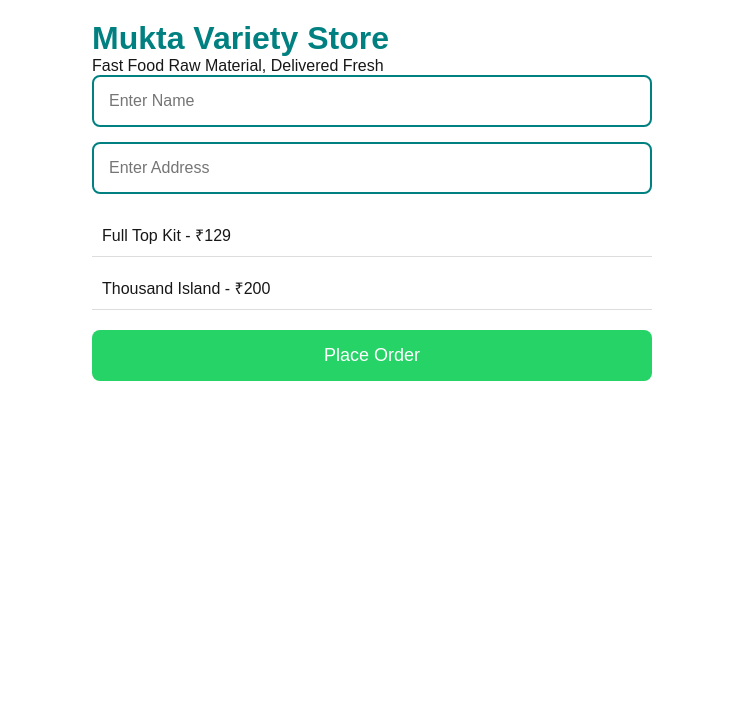
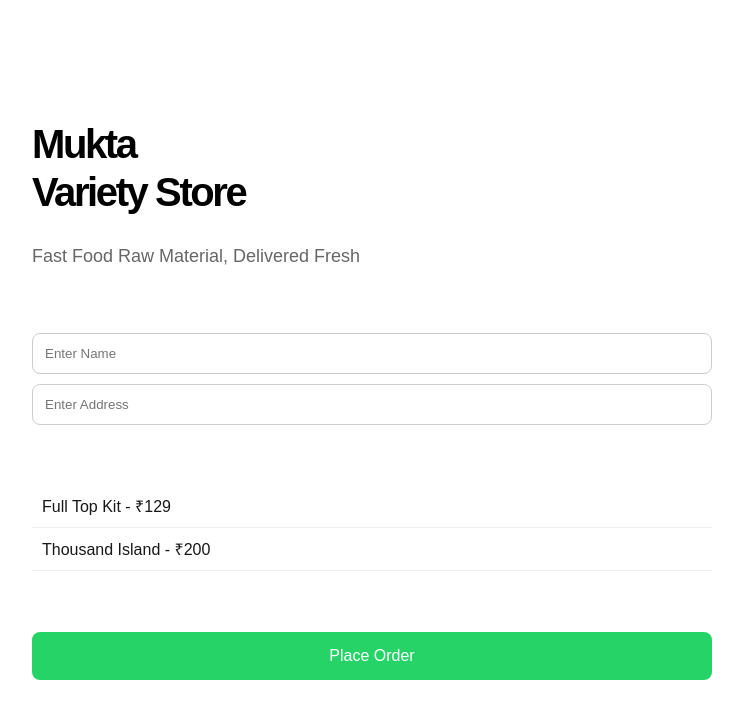
Before and after one commit to sarojrkhatri82-web/mukta-store, a Next.js app: page / in a window 1280 px wide. Shown: the top 718 px of the page, without its empty margins (268-1011 px from the left). Built offline with nearby package versions, Linux system fonts and the light colour scheme.

Commit message:
Fix global CSS build error

```diff
--- a/pages/_app.tsx
+++ b/pages/_app.tsx
@@ -1,5 +1,5 @@
-import "@/styles/globals.css";
-import type { AppProps } from "next/app";
+import '../styles/globals.css';
+import type { AppProps } from 'next/app';
 
 export default function App({ Component, pageProps }: AppProps) {
   return <Component {...pageProps} />;
--- a/pages/index.js
+++ /dev/null
@@ -1,51 +0,0 @@
-import { useState } from 'react';
-
-export default function Store() {
-  const [name, setName] = useState('');
-  const [address, setAddress] = useState('');
-
-  const products = [
-    { id: 1, name: 'Full Top Kit', price: 129 },
-    { id: 2, name: 'Thousand Island', price: 200 }
-  ];
-
-  const handlePlaceOrder = () => {
-    const message = `*New Order*%0AName: ${name}%0AAddress: ${address}%0AItems: ${products.map(p => p.name).join(', ')}`;
-    window.open(`https://wa.me/919530195743?text=${message}`, '_blank');
-  };
-
-  return (
-    <div style={{ padding: '20px', fontFamily: 'Arial, sans-serif', maxWidth: '600px', margin: '0 auto' }}>
-      <h1 style={{ color: '#008080' }}>Mukta Variety Store</h1>
-      <p>Fast Food Raw Material, Delivered Fresh</p>
-
-      <div style={{ marginBottom: '20px', display: 'flex', flexDirection: 'column', gap: '15px' }}>
-        <input
-          placeholder="Enter Name"
-          style={{ padding: '15px', fontSize: '16px', border: '2px solid #008080', borderRadius: '8px', width: '100%' }}
-          onChange={(e) => setName(e.target.value)}
-        />
-        <input
-          placeholder="Enter Address"
-          style={{ padding: '15px', fontSize: '16px', border: '2px solid #008080', borderRadius: '8px', width: '100%' }}
-          onChange={(e) => setAddress(e.target.value)}
-        />
-      </div>
-
-      <div style={{ marginBottom: '20px' }}>
-        {products.map(p => (
-          <div key={p.id} style={{ marginBottom: '10px', padding: '10px', borderBottom: '1px solid #ddd' }}>
-            {p.name} - ₹{p.price}
-          </div>
-        ))}
-      </div>
-
-      <button
-        onClick={handlePlaceOrder}
-        style={{ width: '100%', padding: '15px', fontSize: '18px', backgroundColor: '#25D366', color: 'white', border: 'none', borderRadius: '8px', cursor: 'pointer' }}
-      >
-        Place Order
-      </button>
-    </div>
-  );
-}
--- a/pages/index.tsx
+++ b/pages/index.tsx
@@ -1,5 +1,4 @@
 import { useState, ChangeEvent } from 'react';
-import '../styles/globals.css';
 import styles from '../styles/Home.module.css';
 
 export default function Store() {
```
